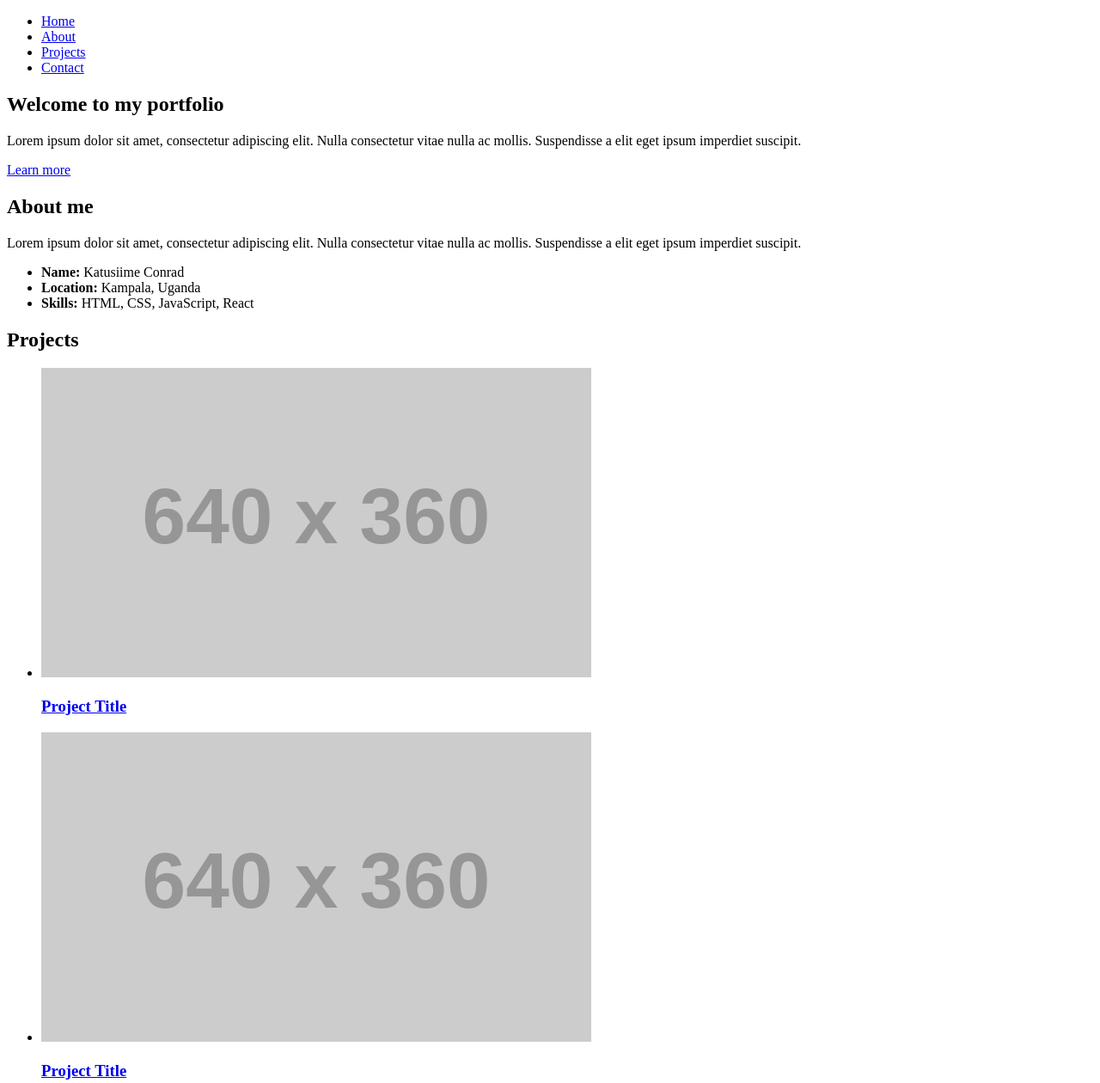
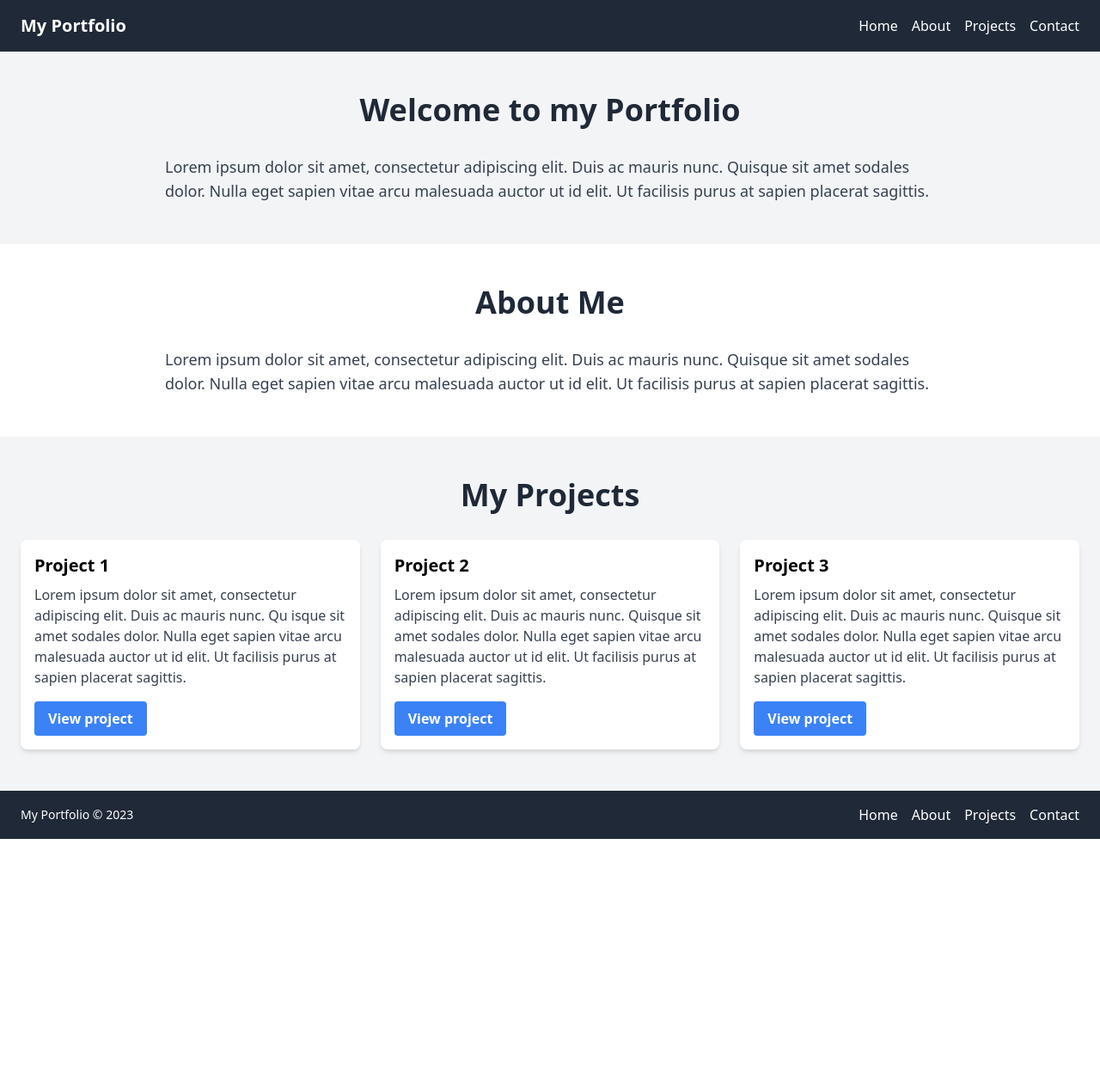
Before and after one commit to katusiimeconrad/katusiimeconrad.github.io, a plain HTML site: page index.html in a window 1280 px wide. Shown: the top 1260 px of the page at 86% size. After the commit the page ends 976 px from the top, so only its background shows below. Drawn offline with nearby package versions, Linux system fonts and the light colour scheme; placeholder pictures from the web are drawn by us.

Commit message:
Update index.html

```diff
--- a/index.html
+++ b/index.html
@@ -1,79 +1,134 @@
 <!DOCTYPE html>
 <html lang="en">
 <head>
-    <meta charset="UTF-8" />
-    <meta name="viewport" content="width=device-width, initial-scale=1.0" />
-    <title>Katusiime Conrad's Portfolio</title>
+    <meta charset="UTF-8"/>
+    <meta name="viewport" content="width=device-width, initial-scale=1.0"/>
+    <link
+            href="https://fonts.googleapis.com/css2?family=Inter:wght@400;700&display=swap"
+            rel="stylesheet"
+    />
+    <script src="https://cdn.tailwindcss.com"></script>
+    <title>Katusiime Conrad</title>
 </head>
 <body>
-<header>
-    <nav>
-        <ul>
-            <li><a href="#">Home</a></li>
-            <li><a href="#">About</a></li>
-            <li><a href="#">Projects</a></li>
-            <li><a href="#">Contact</a></li>
-        </ul>
-    </nav>
+<header class="bg-gray-800 text-white">
+    <div class="container mx-auto py-4 px-6 flex justify-between items-center">
+        <h1 class="font-bold text-xl">My Portfolio</h1>
+        <nav>
+            <ul class="flex space-x-4">
+                <li><a href="#" class="hover:text-gray-400">Home</a></li>
+                <li><a href="#" class="hover:text-gray-400">About</a></li>
+                <li><a href="#" class="hover:text-gray-400">Projects</a></li>
+                <li><a href="#" class="hover:text-gray-400">Contact</a></li>
+            </ul>
+        </nav>
+    </div>
 </header>
 <main>
-    <section id="hero">
-        <h1>Welcome to my portfolio</h1>
-        <p>
-            Lorem ipsum dolor sit amet, consectetur adipiscing elit. Nulla
-            consectetur vitae nulla ac mollis. Suspendisse a elit eget ipsum
-            imperdiet suscipit.
-        </p>
-        <a href="#">Learn more</a>
+    <section class="bg-gray-100 py-12">
+        <div class="container mx-auto px-6">
+            <h2 class="text-4xl font-bold text-center text-gray-800 mb-8">Welcome to my Portfolio</h2>
+            <div class="max-w-4xl mx-auto">
+                <p class="text-gray-700 text-lg">
+                    Lorem ipsum dolor sit amet, consectetur adipiscing elit. Duis ac mauris nunc. Quisque sit amet
+                    sodales
+                    dolor. Nulla eget sapien vitae arcu malesuada auctor ut id elit. Ut facilisis purus at sapien
+                    placerat
+                    sagittis.
+                </p>
+            </div>
+        </div>
     </section>
-    <section id="about">
-        <h2>About me</h2>
-        <p>
-            Lorem ipsum dolor sit amet, consectetur adipiscing elit. Nulla
-            consectetur vitae nulla ac mollis. Suspendisse a elit eget ipsum
-            imperdiet suscipit.
-        </p>
-        <ul>
-            <li><strong>Name:</strong> Katusiime Conrad</li>
-            <li><strong>Location:</strong> Kampala, Uganda</li>
-            <li><strong>Skills:</strong> HTML, CSS, JavaScript, React</li>
-        </ul>
+    <section class="bg-white py-12">
+        <div class="container mx-auto px-6">
+            <h2 class="text-4xl font-bold text-center text-gray-800 mb-8">About Me</h2>
+            <div class="max-w-4xl mx-auto">
+                <p class="text-gray-700 text-lg">
+                    Lorem ipsum dolor sit amet, consectetur adipiscing elit. Duis ac mauris nunc. Quisque sit amet
+                    sodales
+                    dolor. Nulla eget sapien vitae arcu malesuada auctor ut id elit. Ut facilisis purus at sapien
+                    placerat
+                    sagittis.
+                </p>
+            </div>
+        </div>
     </section>
-    <section id="projects">
-        <h2>Projects</h2>
-        <ul>
-            <li>
-                <a href="#">
-                    <img
-                            src="https://via.placeholder.com/640x360.png?text=Project+Screenshot"
-                            alt="Project Screenshot"
-                    />
-                    <h3>Project Title</h3>
-                </a>
-            </li>
-            <li>
-                <a href="#">
-                    <img
-                            src="https://via.placeholder.com/640x360.png?text=Project+Screenshot"
-                            alt="Project Screenshot"
-                    />
-                    <h3>Project Title</h3>
-                </a>
-            </li>
-            <li>
-                <a href="#">
-                    <img
-                            src="https://via.placeholder.com/640x360.png?text=Project+Screenshot"
-                            alt="Project Screenshot"
-                    />
-                    <h3>Project Title</h3>
-                </a>
-            </li>
-        </ul>
+    <section class="bg-gray-100 py-12">
+        <div class="container mx-auto px-6">
+            <h2 class="text-4xl font-bold text-center text-gray-800 mb-8">My Projects</h2>
+            <div class="grid grid-cols-1 sm:grid-cols-2 lg:grid-cols-3 gap-6">
+                <div class="project-card bg-white rounded-lg shadow-md p-4">
+                    <h2 class="text-xl font-bold mb-2">Project 1</h2>
+                    <p class="text-gray-700 mb-4">
+                        Lorem ipsum dolor sit amet, consectetur adipiscing elit. Duis ac mauris nunc. Qu isque sit amet
+                        sodales dolor.
+                        Nulla eget sapien vitae arcu malesuada auctor ut id elit. Ut facilisis purus at sapien placerat
+                        sagittis.
+                    </p>
+                    <button class="bg-blue-500 hover:bg-blue-700 text-white font-bold py-2 px-4 rounded">
+                        View project
+                    </button>
+                </div>
+                <div class="project-card bg-white rounded-lg shadow-md p-4">
+                    <h2 class="text-xl font-bold mb-2">Project 2</h2>
+                    <p class="text-gray-700 mb-4">
+                        Lorem ipsum dolor sit amet, consectetur adipiscing elit. Duis ac mauris nunc. Quisque sit amet
+                        sodales
+                        dolor. Nulla eget sapien vitae arcu malesuada auctor ut id elit. Ut facilisis purus at sapien
+                        placerat
+                        sagittis.
+                    </p>
+                    <button class="bg-blue-500 hover:bg-blue-700 text-white font-bold py-2 px-4 rounded">
+                        View project
+                    </button>
+                </div>
+                <div class="project-card bg-white rounded-lg shadow-md p-4">
+                    <h2 class="text-xl font-bold mb-2">Project 3</h2>
+                    <p class="text-gray-700 mb-4">
+                        Lorem ipsum dolor sit amet, consectetur adipiscing elit. Duis ac mauris nunc. Quisque sit amet
+                        sodales
+                        dolor. Nulla eget sapien vitae arcu malesuada auctor ut id elit. Ut facilisis purus at sapien
+                        placerat
+                        sagittis.
+                    </p>
+                    <button class="bg-blue-500 hover:bg-blue-700 text-white font-bold py-2 px-4 rounded">
+                        View project
+                    </button>
+                </div>
+            </div>
+        </div>
     </section>
 </main>
-<footer>
-    <p>&copy; 2023 Katusiime Conrad</p>
+<footer class="bg-gray-800 text-white py-4">
+    <div class="container mx-auto px-6 flex justify-between items-center">
+        <p class="text-sm">My Portfolio &copy; 2023</p>
+        <nav>
+            <ul class="flex space-x-4">
+                <li><a href="#" class="hover:text-gray-400">Home</a></li>
+                <li><a href="#" class="hover:text-gray-400">About</a></li>
+                <li><a href="#" class="hover:text-gray-400">Projects</a></li>
+                <li><a href="#" class="hover:text-gray-400">Contact</a></li>
+            </ul>
+        </nav>
+    </div>
 </footer>
-</body>
-</html>
+<script src="https://code.jquery.com/jquery-3.6.4.min.js"
+        integrity="sha256-oP6HI9z1XaZNBrJURtCoUT5SUnxFr8s3BzRl+cbzUq8=" crossorigin="anonymous"></script>
+<script>
+    // Add smooth scrolling to all links
+    $("a").on("click", function (event) {
+        if (this.hash !== "") {
+            event.preventDefault();
+            var hash = this.hash;
+            $("html, body").animate(
+                {
+                    scrollTop: $(hash).offset().top,
+                },
+                800,
+                function () {
+                    window.location.hash = hash;
+                }
+            );
+        }
+    });
+</script>
```
